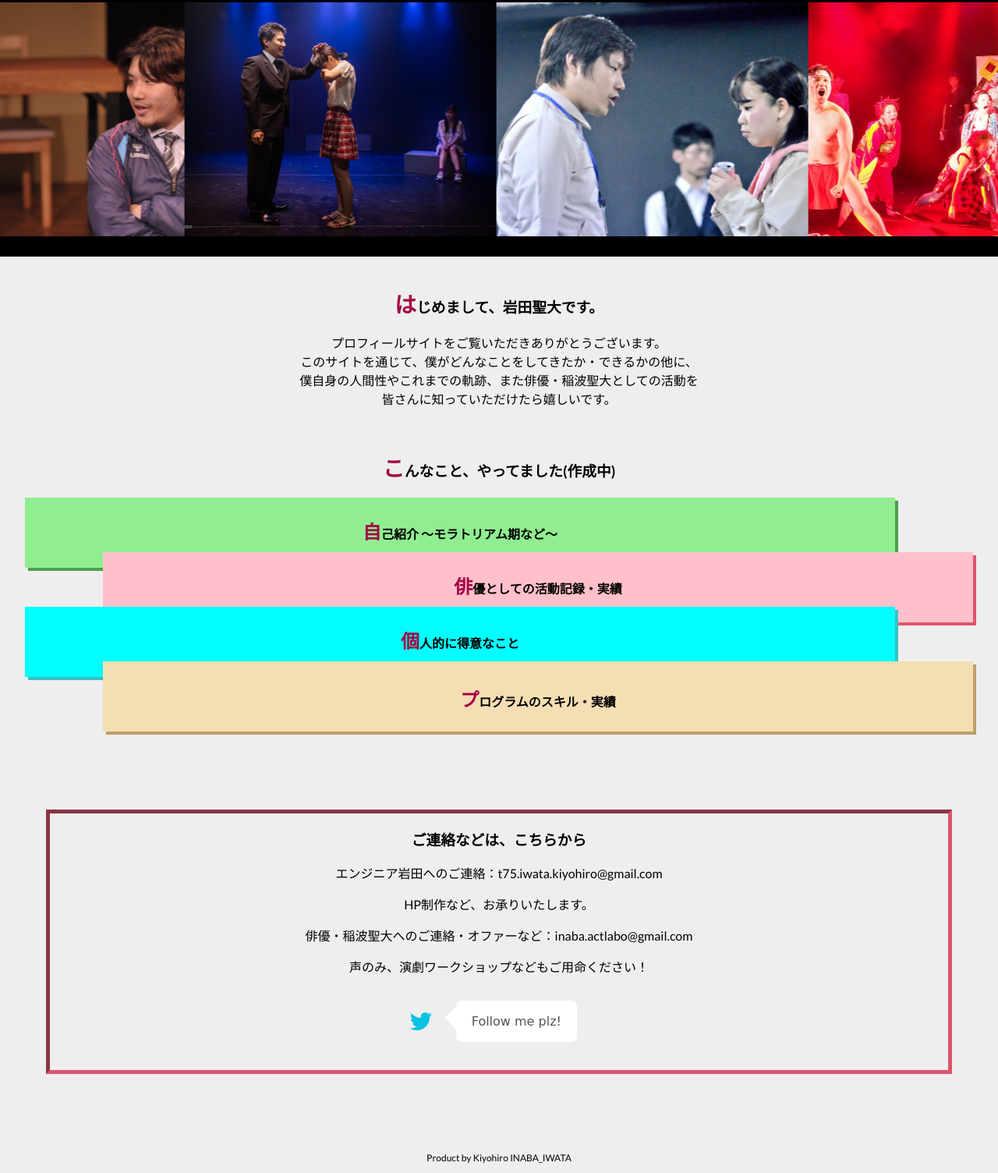
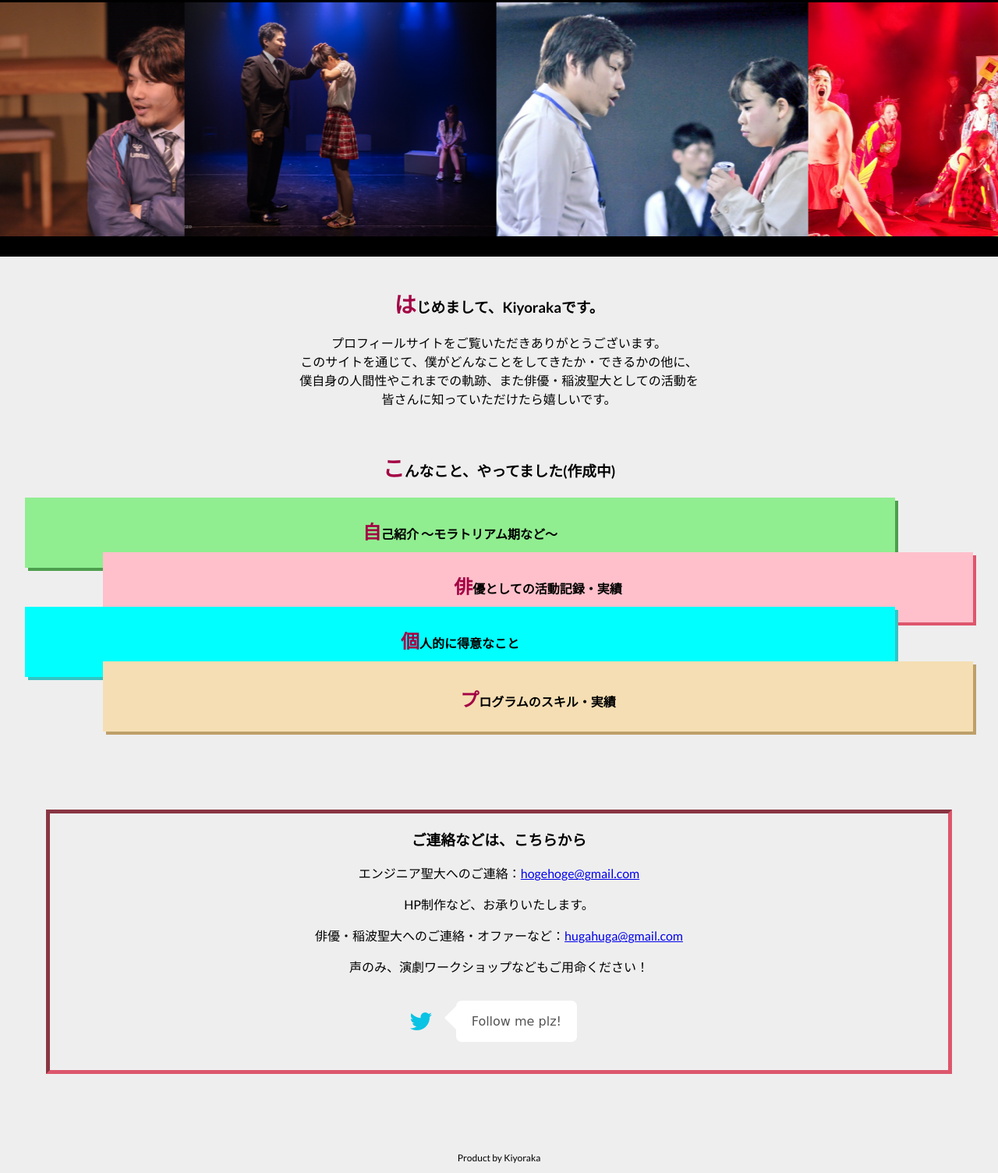
Before and after one commit to k1y0r4k4/myprofile, a plain HTML site: page index.html in a window 1280 px wide. Shown: the part 138-1642 px from the top of the page at 78% size. Drawn offline with Linux system fonts and the light colour scheme; a script that the page names is missing.

Commit message:
delete privacy

```diff
--- a/index.html
+++ b/index.html
@@ -7,13 +7,13 @@
 <link rel="stylesheet" href="css/styles.css">
 <link href="https://fonts.googleapis.com/css2?family=Lato:wght@400;700&family=Noto+Sans+JP:wght@400;700&display=swap" rel="stylesheet">
 <link rel="stylesheet" href="https://maxcdn.bootstrapcdn.com/font-awesome/4.5.0/css/font-awesome.min.css">
-<title>Kiyohiro IWATA(INABA)'s Plofile</title>
+<title>Kiyoraka's Plofile</title>
 </head>
 
 <body>
   <header>
     <div class="titleContainer">
-      <p class="headTitle" id="headTitle"><span>K</span>iyohiro's Plofileへようこそ!!</p>
+      <p class="headTitle" id="headTitle"><span>K</span>iyoraka's Plofileへようこそ!!</p>
     </div>
     <div class="pictures">
       <div class="pictures-wrapper">
@@ -28,7 +28,7 @@
 
   <div class="contents">
     <div class="greet">
-      <h3>はじめまして、岩田聖大です。</h3>
+      <h3>はじめまして、Kiyorakaです。</h3>
       <p>プロフィールサイトをご覧いただきありがとうございます。<br>
         このサイトを通じて、僕がどんなことをしてきたか・できるかの他に、<br>
         僕自身の人間性やこれまでの軌跡、また俳優・稲波聖大としての活動を<br>
@@ -71,10 +71,10 @@
 
     <div class="contact">
       <h3>ご連絡などは、こちらから</h3>
-      <p>エンジニア岩田へのご連絡：t75.iwata.kiyohiro@gmail.com</p>
+      <p>エンジニア聖大へのご連絡：<a href=#>hogehoge@gmail.com</a></p>
       <p>HP制作など、お承りいたします。</p>
 
-      <p>俳優・稲波聖大へのご連絡・オファーなど：inaba.actlabo@gmail.com</p>
+      <p>俳優・稲波聖大へのご連絡・オファーなど：<a href=#>hugahuga@gmail.com</a></p>
       <p>声のみ、演劇ワークショップなどもご用命ください！</p>
 
       <div class="twitter">
@@ -90,7 +90,7 @@
 
   </div>
   <footer>
-    <p>Product by Kiyohiro INABA_IWATA</p>
+    <p>Product by Kiyoraka</p>
   </footer>
   <script src="js/main.js"></script>
 </body>
```
